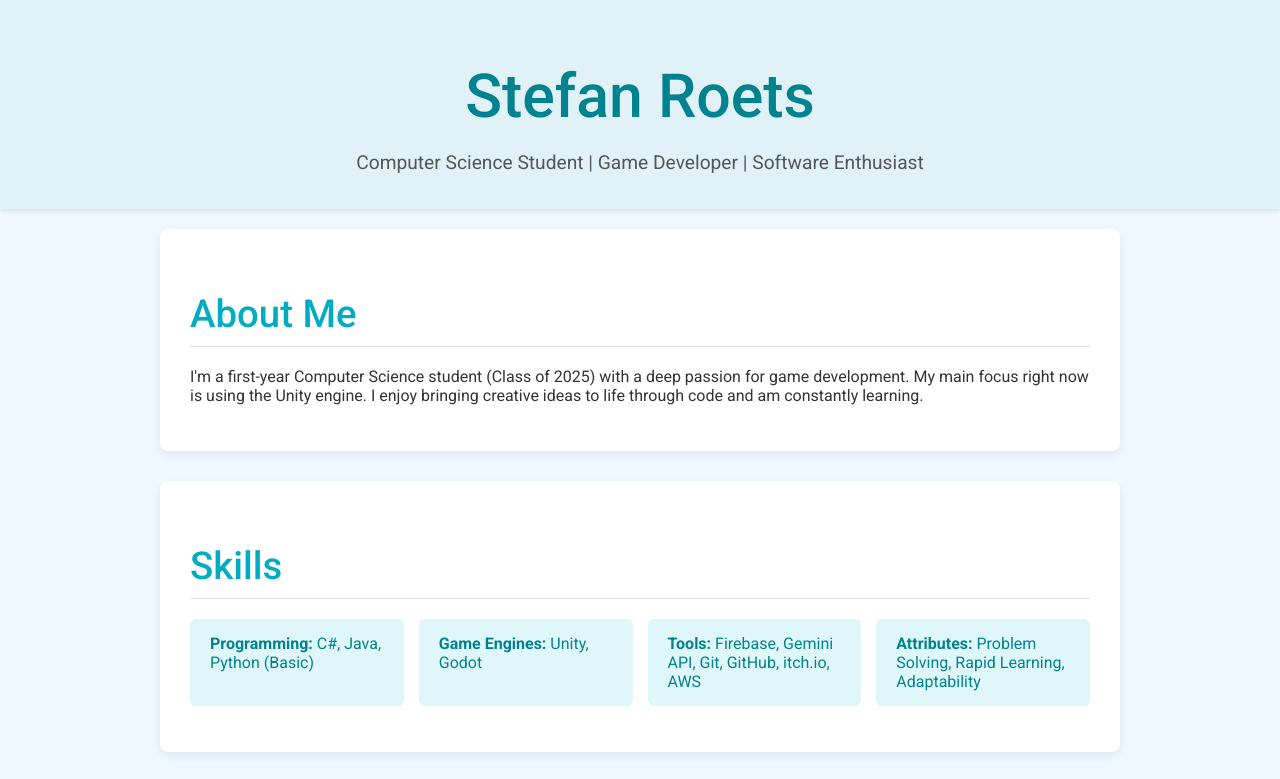
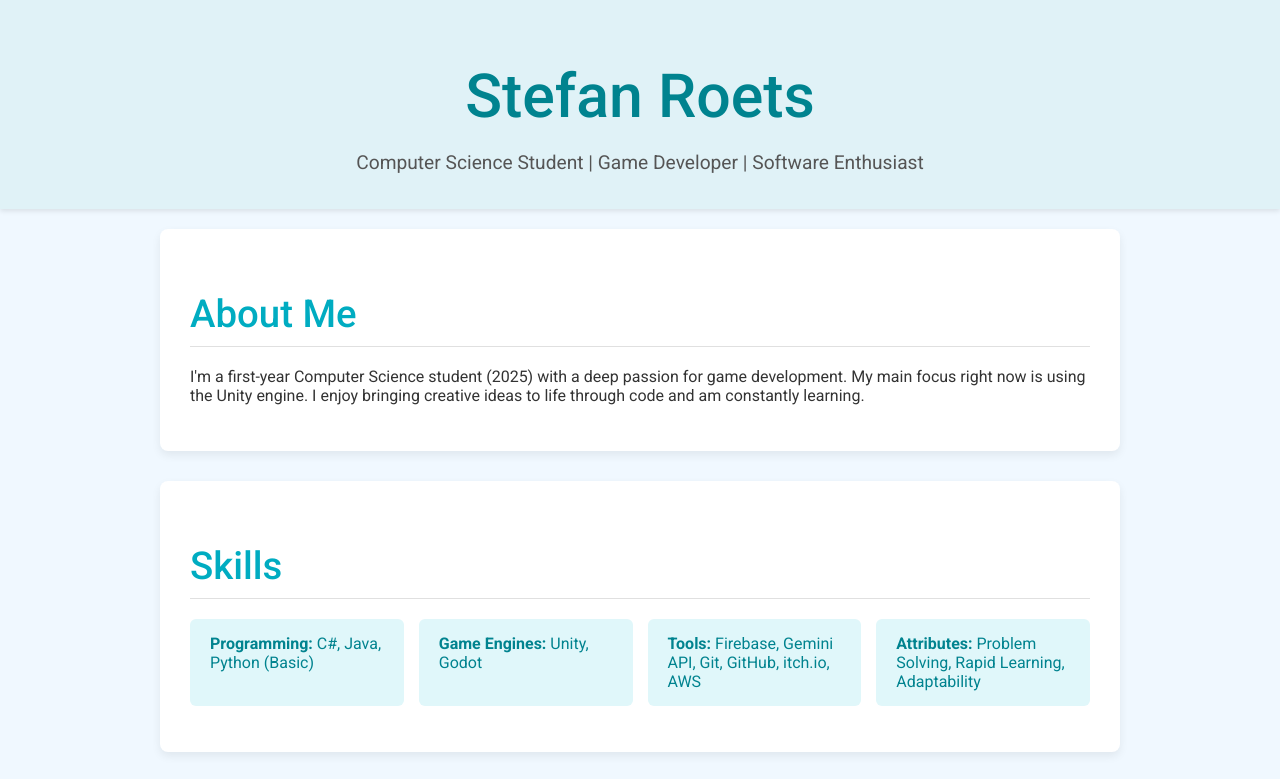
Before and after one commit to StefanRoets06/StefanRoets06.github.io, a plain HTML site: page index.html in a window 1280 px wide. Shown: the top 779 px of the page. Drawn offline with Linux system fonts and the light colour scheme; a script that the page names is missing.

Commit message:
Update index.html

```diff
--- a/index.html
+++ b/index.html
@@ -20,7 +20,7 @@
     <main class="content">
         <section id="about" class="container">
             <h2 class="section-title">About Me</h2>
-            <p>I'm a first-year Computer Science student (Class of 2025) with a deep passion for game development. My main focus right now is using the Unity engine. I enjoy bringing creative ideas to life through code and am constantly learning.</p>
+            <p>I'm a first-year Computer Science student (2025) with a deep passion for game development. My main focus right now is using the Unity engine. I enjoy bringing creative ideas to life through code and am constantly learning.</p>
         </section>
 
         <section id="skills" class="container">
```
